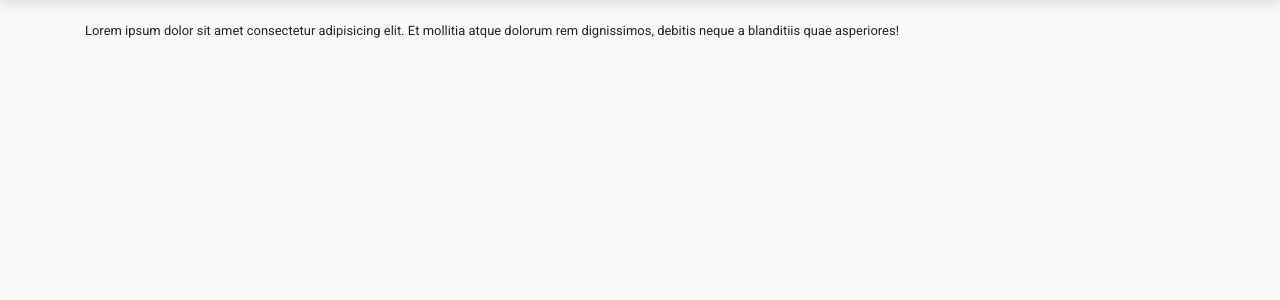
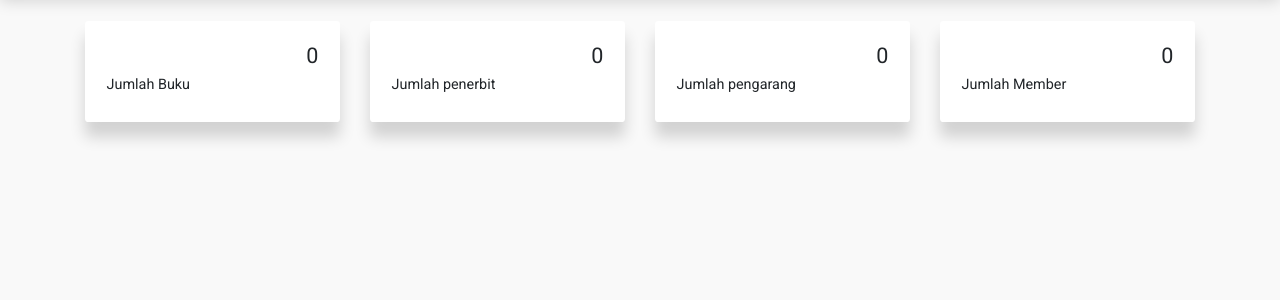
Before and after one commit to cuytamvan/haiiyu-perpus, a PHP site: page / in a window 1280 px wide. Shown: the part 64-364 px from the top of the page. Run offline with PHP 8.4, Linux system fonts and the light colour scheme; the visitor is signed in with stand-in values (Sample User, id 1); data that the repository does not hold is empty.

Commit message:
Update dashboard

```diff
--- a/resources/dashboard.php
+++ b/resources/dashboard.php
@@ -1,3 +1,42 @@
+<?php
+  $c_book      = mysqli_num_rows(mysqli_query($conn, "SELECT * FROM books"));
+  $c_author    = mysqli_num_rows(mysqli_query($conn, "SELECT * FROM authors"));
+  $c_publisher = mysqli_num_rows(mysqli_query($conn, "SELECT * FROM publishers"));
+  $c_member    = mysqli_num_rows(mysqli_query($conn, "SELECT * FROM members"));
+?>
 <div class="container mt-4">
-  Lorem ipsum dolor sit amet consectetur adipisicing elit. Et mollitia atque dolorum rem dignissimos, debitis neque a blanditiis quae asperiores!
+  <div class="row">
+    <div class="col-sm-12 col-md-6 col-lg-3">
+      <div class="card c-card">
+        <div class="card-body p-4">
+          <h4 class="text-right"><?=$c_book?></h4>
+          <h6>Jumlah Buku</h6>
+        </div>
+      </div>
+    </div>
+    <div class="col-sm-12 col-md-6 col-lg-3">
+      <div class="card c-card">
+        <div class="card-body p-4">
+          <h4 class="text-right"><?=$c_author?></h4>
+          <h6>Jumlah penerbit</h6>
+        </div>
+      </div>
+    </div>
+    <div class="col-sm-12 col-md-6 col-lg-3">
+      <div class="card c-card">
+        <div class="card-body p-4">
+          <h4 class="text-right"><?=$c_publisher?></h4>
+          <h6>Jumlah pengarang</h6>
+        </div>
+      </div>
+    </div>
+    <div class="col-sm-12 col-md-6 col-lg-3">
+      <div class="card c-card">
+        <div class="card-body p-4">
+          <h4 class="text-right"><?=$c_member?></h4>
+          <h6>Jumlah Member</h6>
+        </div>
+      </div>
+    </div>
+  </div>
 </div>
```
